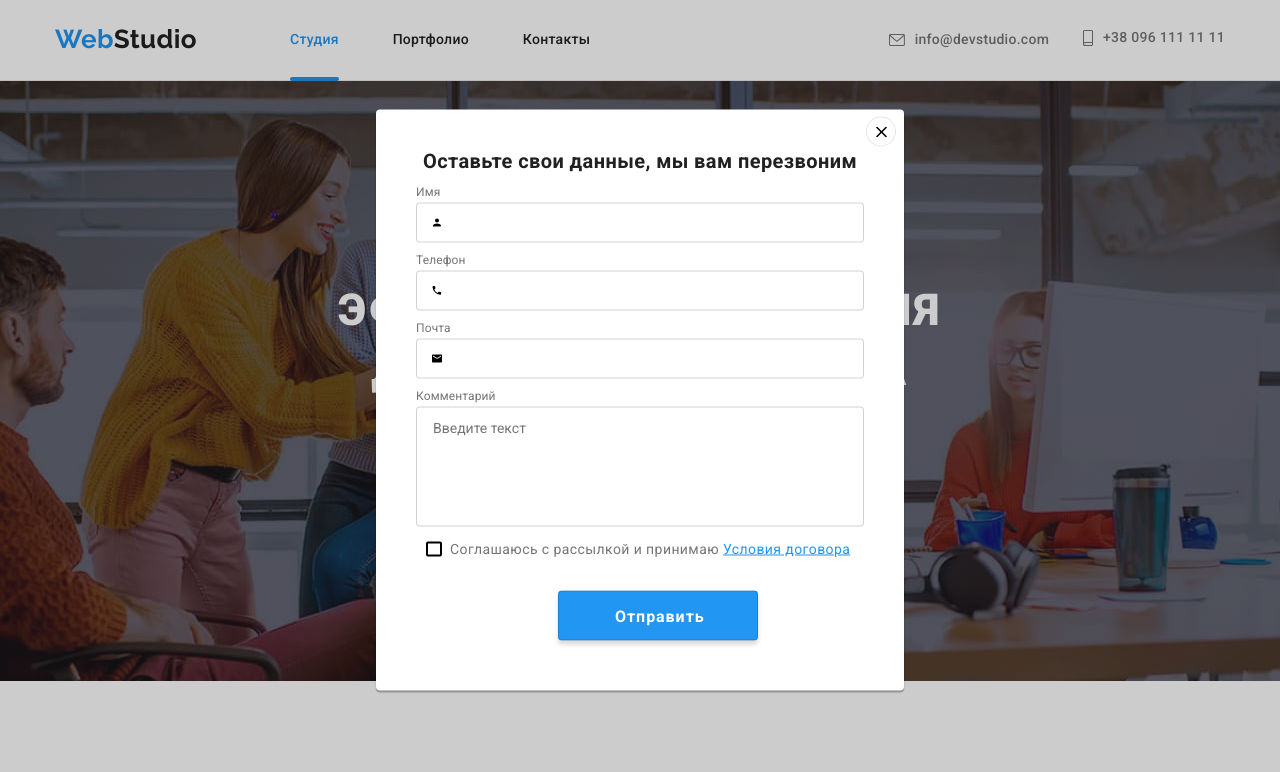
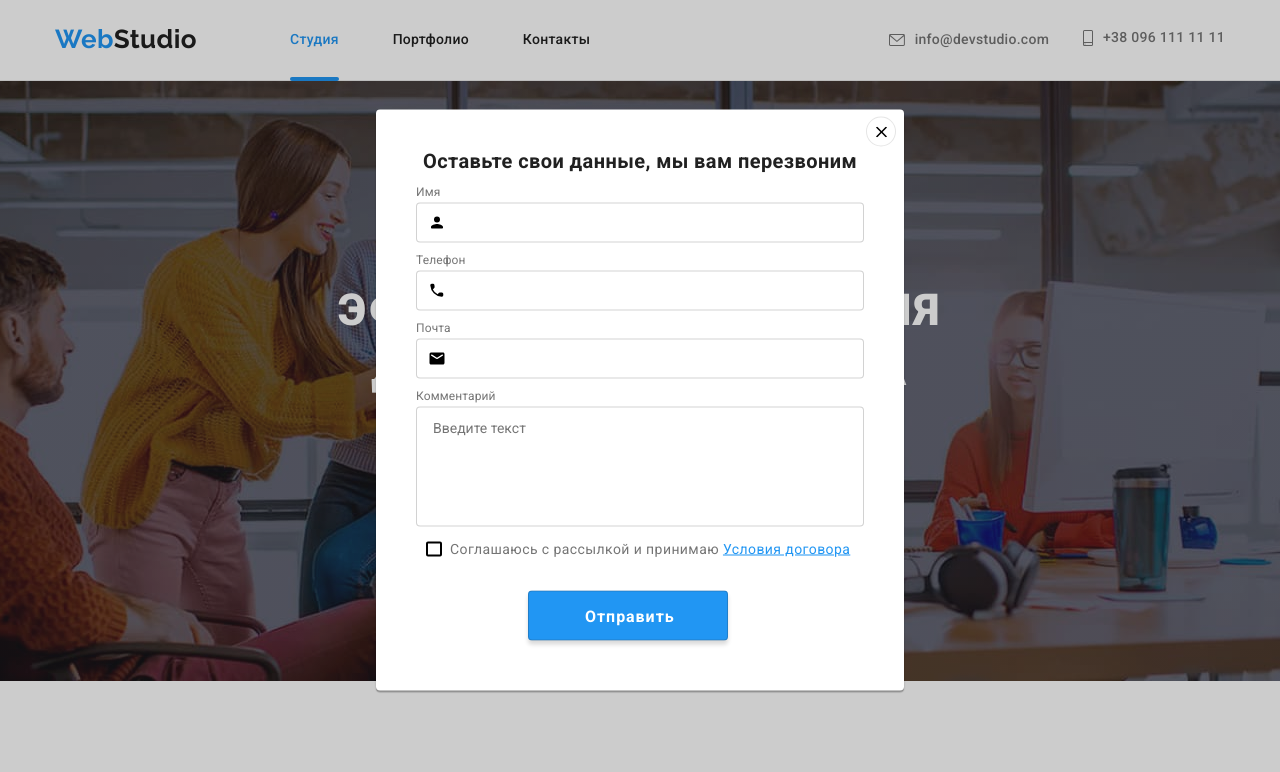
Before and after one commit to DariaSviatenko/goit-markup-hw-06, a plain HTML site: page index.html in a window 1280 px wide. Both pictures are taken after a click on the button "Заказать услугу". Shown: the top 772 px of the page. Drawn offline with nearby package versions, Linux system fonts and the light colour scheme.

Commit message:
add changes

```diff
--- a/css/styles.css
+++ b/css/styles.css
@@ -393,7 +393,7 @@ p {
   letter-spacing: 0.06em;
   cursor: pointer;
   padding: 10px 55px 10px 56px;
-  margin: 30px;
+  margin-top: 30px;
   position: absolute;
   left: 25%;
   color: var(--secondory-color);
@@ -408,13 +408,11 @@ p {
 }
 
 .form-icon {
-  display: flex;
   position: absolute;
   left: 12px;
   top: 50%;
   width: 18px;
   height: 18px;
-  padding: 3px;
   background-size: contain;
   align-items: center;
 }
```
